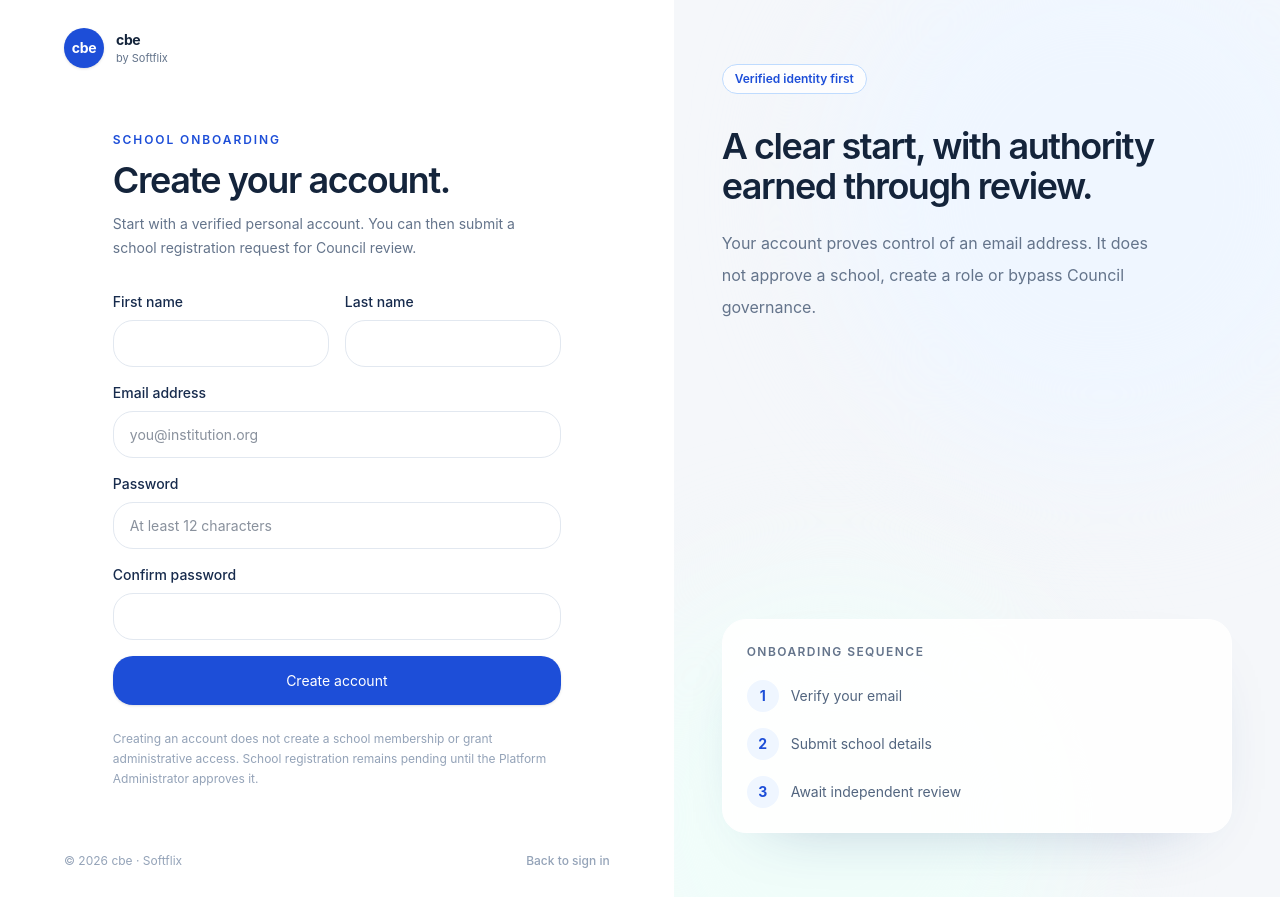
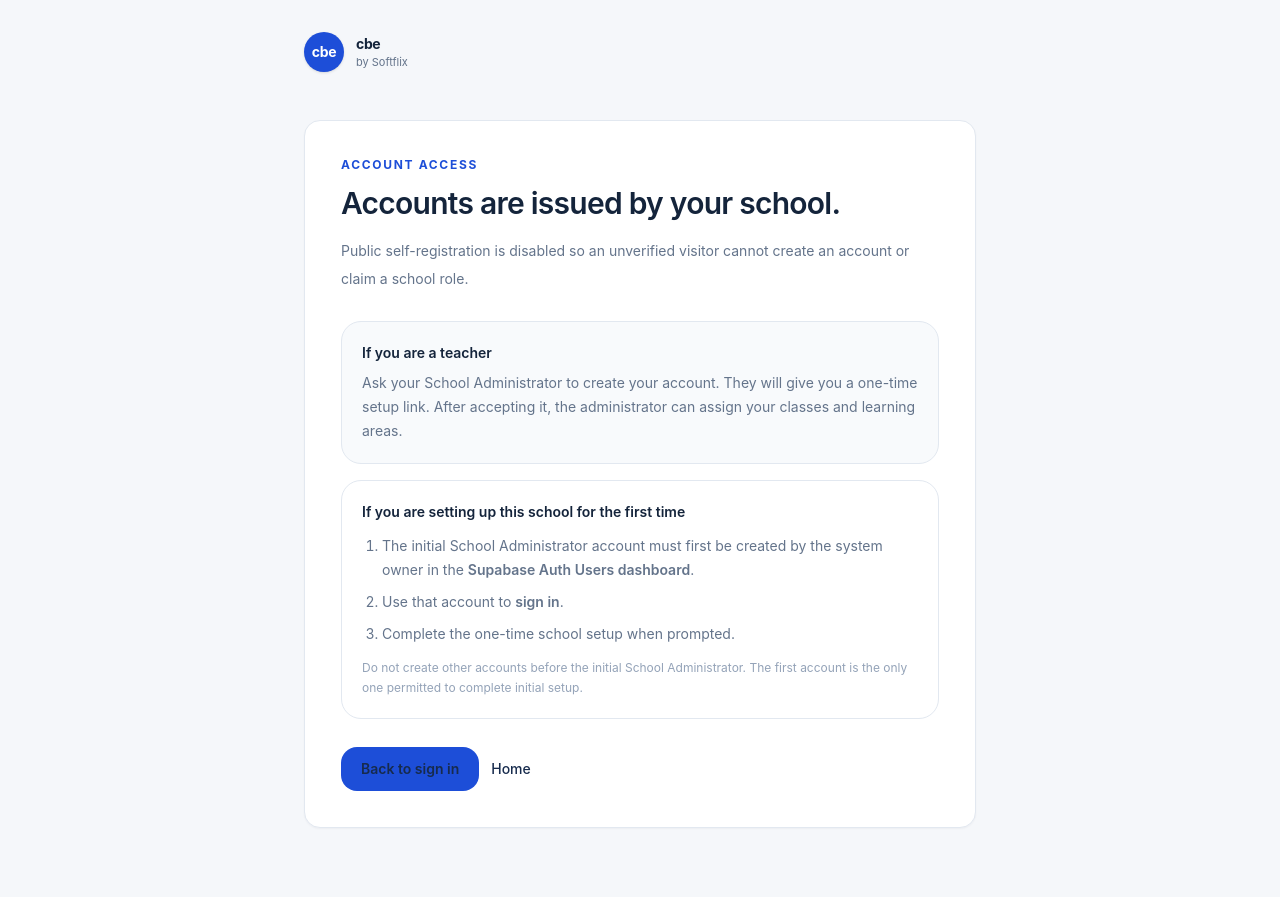
Before and after one commit to poptramark-eng/sentinel, a Next.js app in the folder apps/web/: page /register in a window 1280 px wide. After the commit the page ends 860 px from the top, so only its background shows below. Built offline with nearby package versions, Linux system fonts and the light colour scheme; no server answers.

Commit message:
Replace obsolete public registration with safe account access guidance

```diff
--- a/apps/web/src/app/register/page.tsx
+++ b/apps/web/src/app/register/page.tsx
@@ -1,185 +1,31 @@
-"use client";
-
 import Link from "next/link";
 import { BrandLockup } from "../../components/brand-lockup";
-import { FormEvent, useState } from "react";
 
-const API_BASE =
-  process.env.NEXT_PUBLIC_API_BASE_URL ?? "http://localhost:4000/api";
-
-interface RegistrationResponse {
-  status?: string;
-  message?: string;
-  verificationPreviewUrl?: string;
-}
-
-function responseMessage(response: Response): string {
-  if (response.status === 429) {
-    const retryAfter = Number(response.headers.get("Retry-After"));
-    const wait = Number.isFinite(retryAfter) && retryAfter > 0
-      ? retryAfter >= 60
-        ? `about ${Math.ceil(retryAfter / 60)} minute(s)`
-        : `${retryAfter} second(s)`
-      : "a little while";
-    return `Too many requests. Please wait ${wait} before trying again.`;
-  }
-  return "We could not complete this request. Please review your details and try again.";
-}
-
-export default function RegisterPage() {
-  const [givenName, setGivenName] = useState("");
-  const [familyName, setFamilyName] = useState("");
-  const [email, setEmail] = useState("");
-  const [password, setPassword] = useState("");
-  const [confirmPassword, setConfirmPassword] = useState("");
-  const [message, setMessage] = useState("");
-  const [error, setError] = useState("");
-  const [previewUrl, setPreviewUrl] = useState("");
-  const [submitted, setSubmitted] = useState(false);
-  const [loading, setLoading] = useState(false);
-
-  async function requestVerification(path: string) {
-    const response = await fetch(`${API_BASE}/auth/${path}`, {
-      method: "POST",
-      credentials: "include",
-      headers: { "Content-Type": "application/json" },
-      body: JSON.stringify(
-        path === "register"
-          ? { givenName, familyName, email, password }
-          : { email },
-      ),
-    });
-
-    if (!response.ok) throw new Error(responseMessage(response));
-    const payload = (await response.json()) as RegistrationResponse;
-    setMessage(payload.message ?? "If this address can be registered, a verification link will be sent.");
-    setPreviewUrl(payload.verificationPreviewUrl ?? "");
-    setSubmitted(true);
-  }
-
-  async function handleSubmit(event: FormEvent<HTMLFormElement>) {
-    event.preventDefault();
-    setError("");
-    setMessage("");
-    setPreviewUrl("");
-
-    if (password !== confirmPassword) {
-      setError("The passwords do not match.");
-      return;
-    }
-
-    setLoading(true);
-    try {
-      await requestVerification("register");
-    } catch (cause) {
-      const detail = cause instanceof Error ? cause.message : "We could not create your account.";
-      setError(detail);
-    } finally {
-      setLoading(false);
-    }
-  }
-
-  async function handleResend() {
-    setError("");
-    setLoading(true);
-    try {
-      await requestVerification("resend-verification");
-    } catch (cause) {
-      setError(cause instanceof Error ? cause.message : "We could not resend the verification email.");
-    } finally {
-      setLoading(false);
-    }
-  }
-
+export default function AccountAccessPage() {
   return (
-    <main className="grid min-h-screen bg-white lg:grid-cols-[1fr_0.9fr]">
-      <section className="flex flex-col px-6 py-7 sm:px-10 lg:px-16">
-        <BrandLockup />
-
-        <div className="mx-auto flex w-full max-w-md flex-1 flex-col justify-center py-16">
-          <p className="text-xs font-semibold uppercase tracking-[0.16em] text-[var(--brand)]">School onboarding</p>
-          <h1 className="mt-3 text-3xl font-semibold tracking-[-0.04em] text-[var(--ink-strong)] sm:text-4xl">Create your account.</h1>
-          <p className="mt-3 text-sm leading-6 text-[var(--muted)]">Start with a verified personal account. You can then submit a school registration request for Council review.</p>
-
-          {submitted ? (
-            <div className="mt-9 rounded-2xl border border-[var(--brand-border)] bg-[var(--surface-subtle)] p-6" aria-live="polite">
-              <div className="grid size-11 place-items-center rounded-full bg-[var(--success-soft)] text-lg text-[var(--success)]">✓</div>
-              <h2 className="mt-4 text-lg font-semibold text-[var(--ink-strong)]">Check your inbox</h2>
-              <p className="mt-2 text-sm leading-6 text-[var(--muted)]">{message}</p>
-              {error ? <p role="alert" className="mt-3 rounded-xl border border-[#fecaca] bg-[var(--danger-soft)] px-4 py-3 text-sm text-[var(--danger)]">{error}</p> : null}
-              {previewUrl ? (
-                <div className="mt-5 rounded-xl border border-dashed border-[var(--brand-border)] bg-white p-4">
-                  <p className="text-xs font-semibold uppercase tracking-wide text-[var(--muted)]">Local development preview</p>
-                  <a href={previewUrl} className="mt-2 inline-block break-all text-sm font-semibold text-[var(--brand)] underline">Open verification link</a>
-                </div>
-              ) : null}
-              <button
-                type="button"
-                onClick={handleResend}
-                disabled={loading}
-                className="mt-5 w-full rounded-xl border border-[var(--line-strong)] bg-white px-4 py-3 text-sm font-semibold text-[var(--brand)] transition hover:bg-[var(--surface-subtle)] disabled:opacity-60"
-              >
-                {loading ? "Sending…" : "Resend verification email"}
-              </button>
-              <p className="mt-4 text-center text-sm text-[var(--muted)]">Already verified? <Link href="/login" className="font-semibold text-[var(--brand)] hover:underline">Sign in</Link></p>
-            </div>
-          ) : (
-            <form onSubmit={handleSubmit} className="mt-8 space-y-4">
-              <div className="grid gap-4 sm:grid-cols-2">
-                <div>
-                  <label htmlFor="givenName" className="mb-2 block text-sm font-medium text-[var(--ink)]">First name</label>
-                  <input id="givenName" required maxLength={80} autoComplete="given-name" value={givenName} onChange={(event) => setGivenName(event.target.value)} className="w-full rounded-xl border border-[var(--line)] px-4 py-3 text-sm text-[var(--ink-strong)] outline-none transition focus:border-[var(--brand)] focus:ring-4 focus:ring-[var(--brand-soft)]" />
-                </div>
-                <div>
-                  <label htmlFor="familyName" className="mb-2 block text-sm font-medium text-[var(--ink)]">Last name</label>
-                  <input id="familyName" required maxLength={80} autoComplete="family-name" value={familyName} onChange={(event) => setFamilyName(event.target.value)} className="w-full rounded-xl border border-[var(--line)] px-4 py-3 text-sm text-[var(--ink-strong)] outline-none transition focus:border-[var(--brand)] focus:ring-4 focus:ring-[var(--brand-soft)]" />
-                </div>
-              </div>
-              <div>
-                <label htmlFor="email" className="mb-2 block text-sm font-medium text-[var(--ink)]">Email address</label>
-                <input id="email" type="email" required maxLength={254} autoComplete="email" value={email} onChange={(event) => setEmail(event.target.value)} className="w-full rounded-xl border border-[var(--line)] px-4 py-3 text-sm text-[var(--ink-strong)] outline-none transition focus:border-[var(--brand)] focus:ring-4 focus:ring-[var(--brand-soft)]" placeholder="you@institution.org" />
-              </div>
-              <div>
-                <label htmlFor="password" className="mb-2 block text-sm font-medium text-[var(--ink)]">Password</label>
-                <input id="password" type="password" required minLength={12} maxLength={128} autoComplete="new-password" value={password} onChange={(event) => setPassword(event.target.value)} className="w-full rounded-xl border border-[var(--line)] px-4 py-3 text-sm text-[var(--ink-strong)] outline-none transition focus:border-[var(--brand)] focus:ring-4 focus:ring-[var(--brand-soft)]" placeholder="At least 12 characters" />
-              </div>
-              <div>
-                <label htmlFor="confirmPassword" className="mb-2 block text-sm font-medium text-[var(--ink)]">Confirm password</label>
-                <input id="confirmPassword" type="password" required minLength={12} maxLength={128} autoComplete="new-password" value={confirmPassword} onChange={(event) => setConfirmPassword(event.target.value)} className="w-full rounded-xl border border-[var(--line)] px-4 py-3 text-sm text-[var(--ink-strong)] outline-none transition focus:border-[var(--brand)] focus:ring-4 focus:ring-[var(--brand-soft)]" />
-              </div>
-              {error ? <p role="alert" className="rounded-xl border border-[#fecaca] bg-[var(--danger-soft)] px-4 py-3 text-sm text-[var(--danger)]">{error}</p> : null}
-              <button type="submit" disabled={loading} className="flex w-full items-center justify-center rounded-xl bg-[var(--brand)] px-5 py-3.5 text-sm font-semibold text-white shadow-sm transition hover:bg-[var(--brand-strong)] disabled:cursor-not-allowed disabled:opacity-60">
-                {loading ? "Creating account…" : "Create account"}
-              </button>
-            </form>
-          )}
-
-          <p className="mt-6 text-xs leading-5 text-[var(--subtle)]">Creating an account does not create a school membership or grant administrative access. School registration remains pending until the Platform Administrator approves it.</p>
-        </div>
-
-        <div className="flex items-center justify-between text-xs text-[var(--subtle)]">
-          <span>© {new Date().getFullYear()} cbe · Softflix</span>
-          <Link href="/login" className="font-medium text-[var(--muted)] hover:text-[var(--brand)]">Back to sign in</Link>
-        </div>
-      </section>
-
-      <aside className="relative hidden overflow-hidden bg-[var(--canvas)] px-12 py-16 lg:flex lg:flex-col lg:justify-between">
-        <div className="absolute -right-24 -top-20 size-[34rem] rounded-full bg-[var(--brand-soft)] blur-3xl" />
-        <div className="absolute -bottom-40 -left-20 size-[30rem] rounded-full bg-[var(--accent-soft)] blur-3xl" />
-        <div className="relative max-w-lg">
-          <div className="inline-flex items-center gap-2 rounded-full border border-[var(--brand-border)] bg-white/80 px-3 py-1.5 text-xs font-semibold text-[var(--brand)]">Verified identity first</div>
-          <h2 className="mt-8 text-4xl font-semibold leading-[1.12] tracking-[-0.04em] text-[var(--ink-strong)]">A clear start, with authority earned through review.</h2>
-          <p className="mt-5 max-w-md text-base leading-8 text-[var(--muted)]">Your account proves control of an email address. It does not approve a school, create a role or bypass Council governance.</p>
-        </div>
-        <div className="relative rounded-3xl border border-white bg-white/90 p-6 shadow-[0_24px_70px_-45px_rgba(31,65,125,0.4)]">
-          <p className="text-xs font-semibold uppercase tracking-[0.12em] text-[var(--muted)]">Onboarding sequence</p>
-          <ol className="mt-5 space-y-4 text-sm text-[#52657f]">
-            <li className="flex items-center gap-3"><span className="grid size-8 place-items-center rounded-lg bg-[var(--brand-soft)] font-bold text-[var(--brand)]">1</span> Verify your email</li>
-            <li className="flex items-center gap-3"><span className="grid size-8 place-items-center rounded-lg bg-[var(--brand-soft)] font-bold text-[var(--brand)]">2</span> Submit school details</li>
-            <li className="flex items-center gap-3"><span className="grid size-8 place-items-center rounded-lg bg-[var(--brand-soft)] font-bold text-[var(--brand)]">3</span> Await independent review</li>
-          </ol>
-        </div>
-      </aside>
+    <main className="min-h-screen bg-[var(--canvas)] px-5 py-8 sm:px-8">
+      <div className="mx-auto max-w-2xl">
+        <BrandLockup href="/" />
+        <section className="mt-12 rounded-2xl border border-[var(--line)] bg-white p-6 shadow-[var(--shadow-card)] sm:p-9">
+          <p className="text-xs font-bold uppercase tracking-[0.14em] text-[var(--brand)]">Account access</p>
+          <h1 className="mt-3 text-3xl font-semibold tracking-tight text-[var(--ink-strong)]">Accounts are issued by your school.</h1>
+          <p className="mt-4 text-sm leading-7 text-[var(--muted)]">Public self-registration is disabled so an unverified visitor cannot create an account or claim a school role.</p>
+          <div className="mt-7 rounded-xl border border-[var(--line)] bg-[var(--surface-subtle)] p-5">
+            <h2 className="font-semibold text-[var(--ink-strong)]">If you are a teacher</h2>
+            <p className="mt-2 text-sm leading-6 text-[var(--muted)]">Ask your School Administrator to create your account. They will give you a one-time setup link. After accepting it, the administrator can assign your classes and learning areas.</p>
+          </div>
+          <div className="mt-4 rounded-xl border border-[var(--line)] p-5">
+            <h2 className="font-semibold text-[var(--ink-strong)]">If you are setting up this school for the first time</h2>
+            <ol className="mt-3 list-decimal space-y-2 pl-5 text-sm leading-6 text-[var(--muted)]">
+              <li>The initial School Administrator account must first be created by the system owner in the <a href="https://supabase.com/dashboard/project/jnbosxwvruczovnownlg/auth/users" className="font-semibold text-[var(--brand)] underline" target="_blank" rel="noreferrer">Supabase Auth Users dashboard</a>.</li>
+              <li>Use that account to <Link href="/login" className="font-semibold text-[var(--brand)] underline">sign in</Link>.</li>
+              <li>Complete the one-time school setup when prompted.</li>
+            </ol>
+            <p className="mt-3 text-xs leading-5 text-[var(--subtle)]">Do not create other accounts before the initial School Administrator. The first account is the only one permitted to complete initial setup.</p>
+          </div>
+          <div className="mt-7 flex flex-wrap items-center gap-3"><Link href="/login" className="rounded-lg bg-[var(--brand)] px-5 py-3 text-sm font-semibold text-white">Back to sign in</Link><Link href="/" className="text-sm font-medium text-[var(--muted)]">Home</Link></div>
+        </section>
+      </div>
     </main>
   );
 }
```
